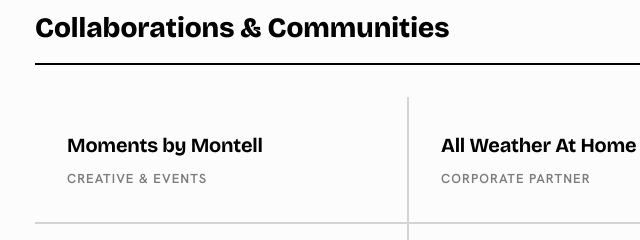
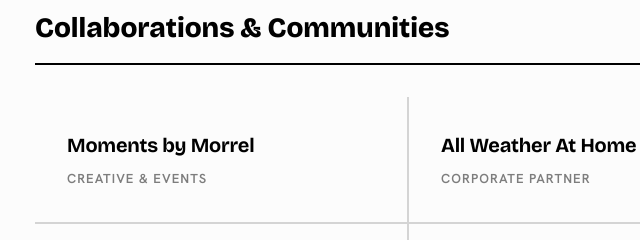
Before and after one commit to Remekie/poptop, a plain HTML site: page partners/index.html in a window 1280 px wide. Shown: the part 1900-2140 px from the top of the page, 45-685 px from the left. Drawn offline with nearby package versions, Linux system fonts and the light colour scheme.

Commit message:
Update partner name from Montell to Morrel

```diff
--- a/partners/index.html
+++ b/partners/index.html
@@ -615,7 +615,7 @@
 
         <!-- Partner 1 -->
         <div class="partner-card">
-          <span class="partner-name">Moments by Montell</span>
+          <span class="partner-name">Moments by Morrel</span>
           <span class="partner-detail">Creative &amp; Events</span>
         </div>
 
```
